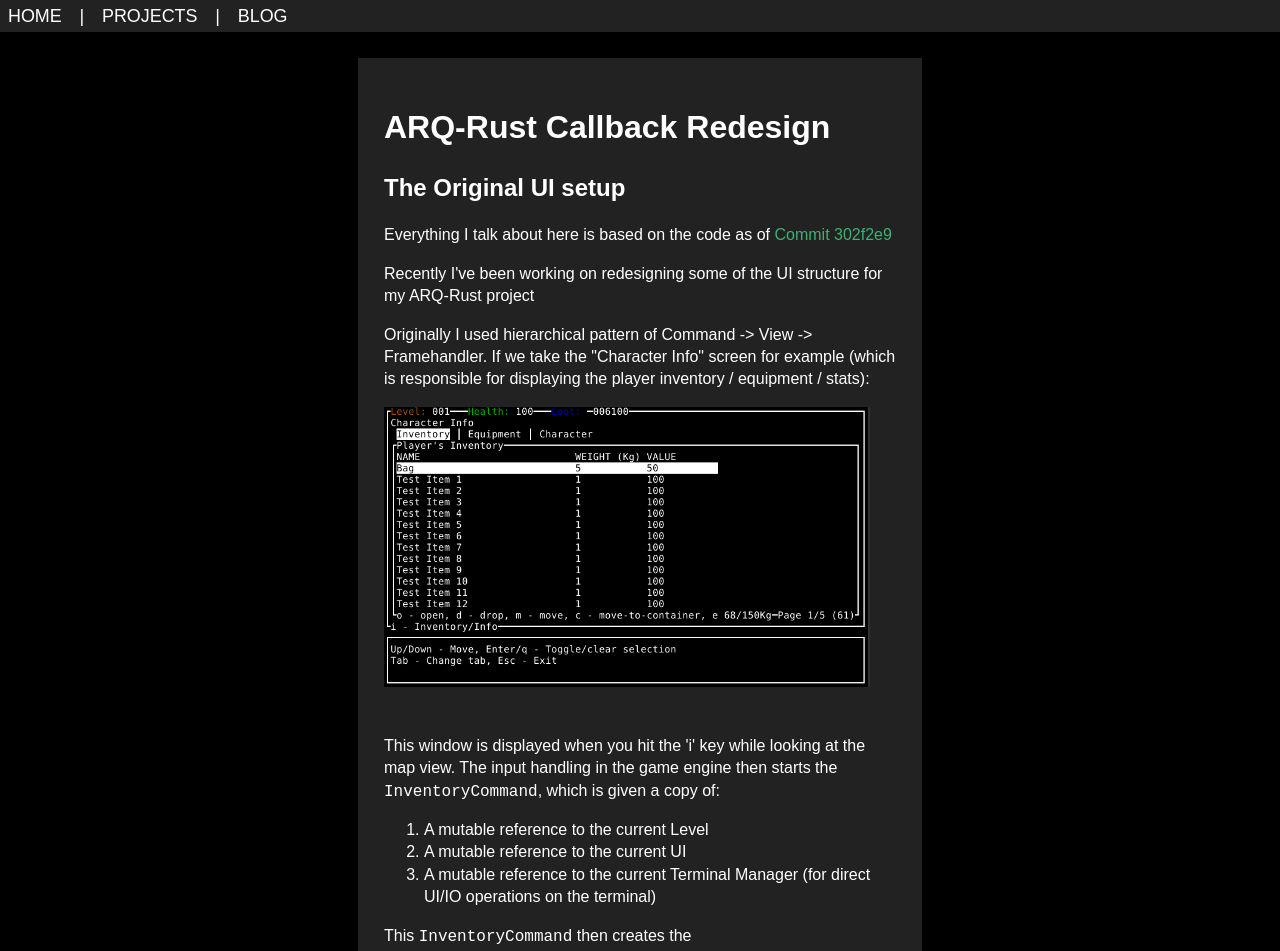
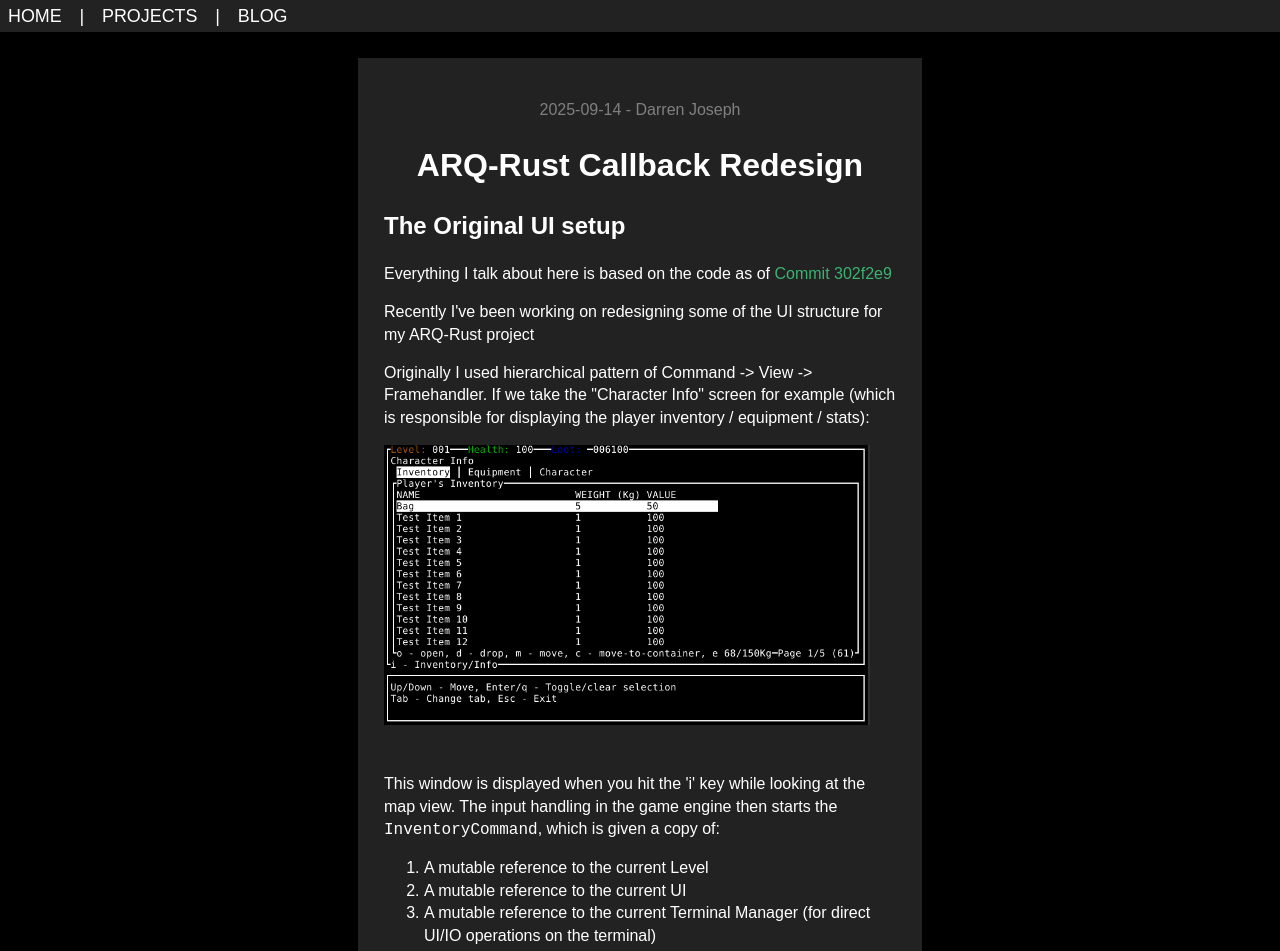
Before and after one commit to TheDarrenJoseph/darrenjoseph-uk, a plain HTML site: page site/blog/2025-09-14/ui-callback-redesign.html in a window 1280 px wide. Shown: the top 951 px of the page. Drawn offline with nearby package versions, Linux system fonts and the light colour scheme.

Commit message:
Update blog post styling

```diff
--- a/site/blog/2025-09-14/ui-callback-redesign.html
+++ b/site/blog/2025-09-14/ui-callback-redesign.html
@@ -9,7 +9,8 @@
 <body>
     <div class="content-body">
         <div id="eea1ec61-7ae6-4dec-9c1b-1d1452437058" class="blog-post">
-            <h1>ARQ-Rust Callback Redesign</h1>
+            <p class="blog-meta">2025-09-14 - Darren Joseph</p>
+            <h1 class="blog-title">ARQ-Rust Callback Redesign</h1>
             <h2>The Original UI setup</h2>
             <p>Everything I talk about here is based on the code as of <a href="https://github.com/TheDarrenJoseph/ARQ-Rust/commit/302f2e96fbbd4eda26d1bf4fa057872707dff6b8">Commit 302f2e9</a></p>
             <p>Recently I've been working on redesigning some of the UI structure for my ARQ-Rust project</p>
--- a/site/css/styling-dark.css
+++ b/site/css/styling-dark.css
@@ -67,6 +67,15 @@ a:hover {
     padding-bottom: 2rem;
 }
 
+.blog-meta {
+    color: gray;
+    text-align: center;
+}
+
+.blog-title {
+    text-align: center;
+}
+
 .blog-codeblock {
     width: 95%;
 }
```
Also changed, not shown: site/blog/2025-02-27/hello.html (+2 -0 lines).
